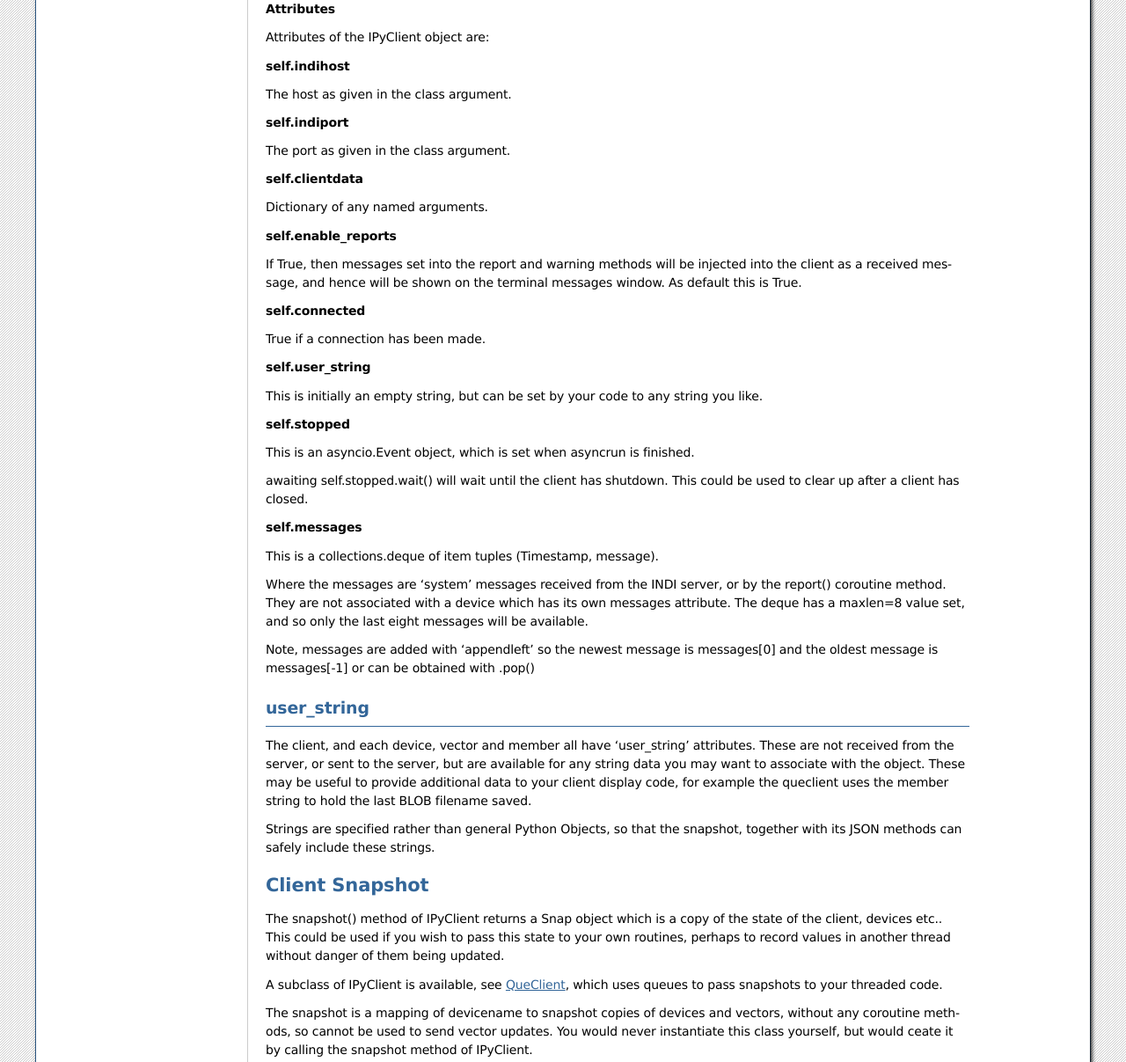
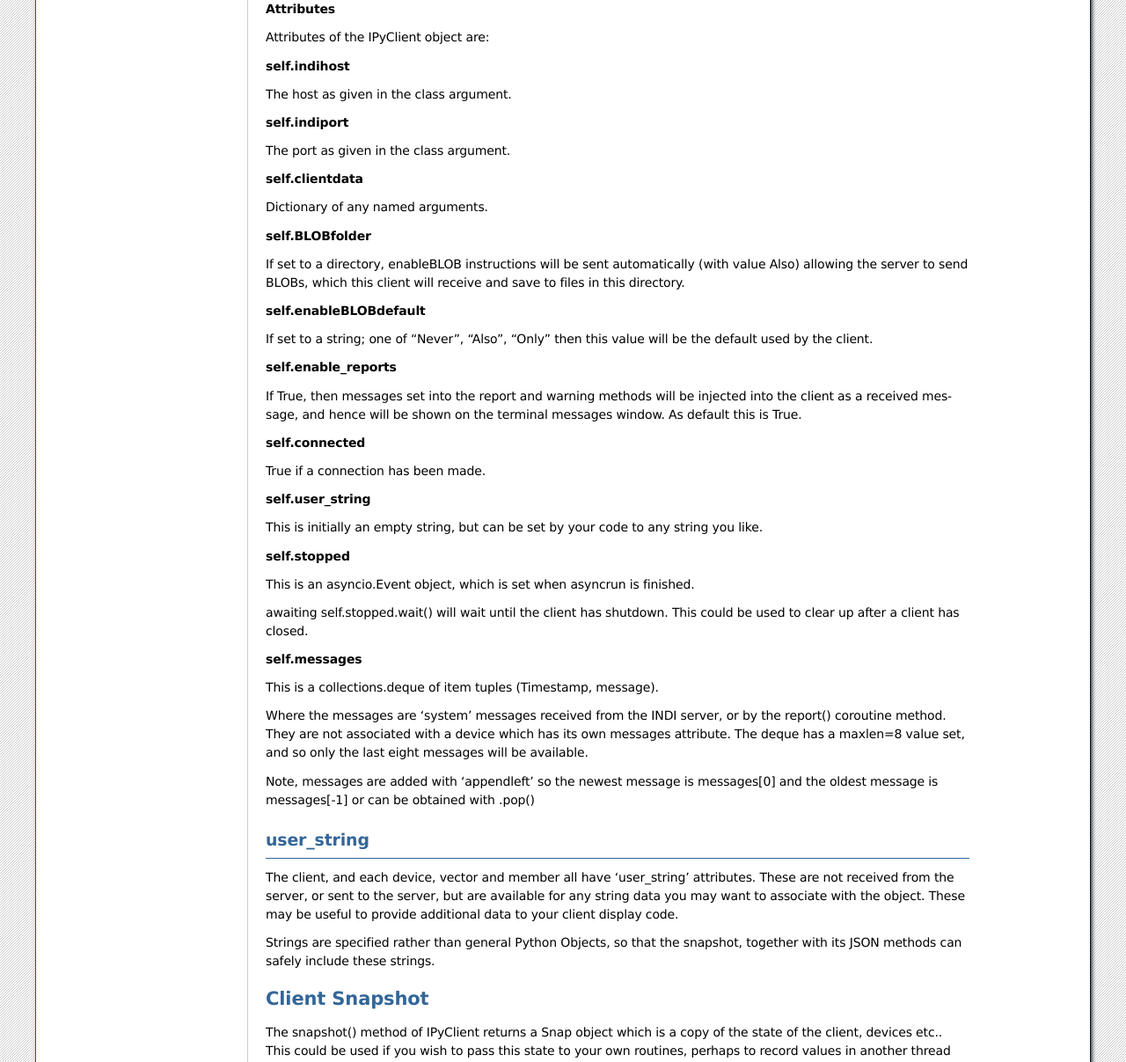
Before and after one commit to bernie-skipole/indipyclient, a Sphinx documentation site: the page built from docs/source/usage/ipyclient.rst, in a window 1280 px wide and 1400 px high, scrolled down 668 px, cut to the strip 0-1207 px from the top of the window. Shown: the whole strip at 88% size. Built offline with Sphinx 7.4.7, drawn with Linux system fonts in a browser that asks for light colours.

Commit message:
Updating docs

```diff
--- a/docs/source/usage/ipyclient.rst
+++ b/docs/source/usage/ipyclient.rst
@@ -40,6 +40,14 @@ The port as given in the class argument.
 
 Dictionary of any named arguments.
 
+**self.BLOBfolder**
+
+If set to a directory, enableBLOB instructions will be sent automatically (with value Also) allowing the server to send BLOBs, which this client will receive and save to files in this directory.
+
+**self.enableBLOBdefault**
+
+If set to a string; one of "Never", "Also", "Only" then this value will be the default used by the client.
+
 **self.enable_reports**
 
 If True, then messages set into the report and warning methods will be injected into the client as a received message, and hence will be shown on the terminal messages window. As default this is True.
@@ -70,7 +78,7 @@ Note, messages are added with 'appendleft' so the newest message is messages[0]
 user_string
 ^^^^^^^^^^^
 
-The client, and each device, vector and member all have 'user_string' attributes. These are not received from the server, or sent to the server, but are available for any string data you may want to associate with the object. These may be useful to provide additional data to your client display code, for example the queclient uses the member string to hold the last BLOB filename saved.
+The client, and each device, vector and member all have 'user_string' attributes. These are not received from the server, or sent to the server, but are available for any string data you may want to associate with the object. These may be useful to provide additional data to your client display code.
 
 Strings are specified rather than general Python Objects, so that the snapshot, together with its JSON methods can safely include these strings.
 
--- a/docs/source/usage/propertymembers.rst
+++ b/docs/source/usage/propertymembers.rst
@@ -107,6 +107,10 @@ These values, and self.membervalue are strings taken from the XML protocol. The
 
 **self.user_string**
 
+**self.filename**
+
+A filename is set here if the client has a BLOBfolder set, and a received file has been saved. It is therefore the file name of the last file received.
+
 **self.membervalue**
 
 A Bytes value of the received BLOB.
--- a/docs/source/usage/queclient.rst
+++ b/docs/source/usage/queclient.rst
@@ -14,7 +14,7 @@ A class 'QueClient' in module indipyclient.queclient is available if you wish to
 
 
 .. autoclass:: indipyclient.queclient.QueClient
-   :members: debug_verbosity, asyncrun
+   :members: debug_verbosity, asyncrun, set_user_string
 
 As QueClient inherits from PyClient it also has methods send_newVector etc., but these would not normally be called, since the point of this class is to send and receive all data via the two queues. The format of the items in these queues is described below.
 
```
